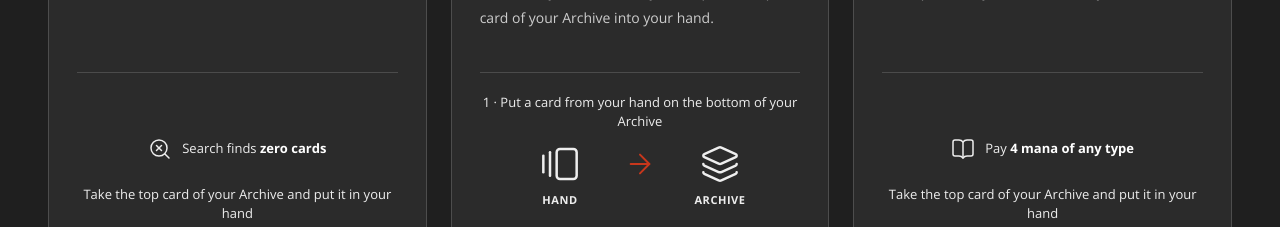
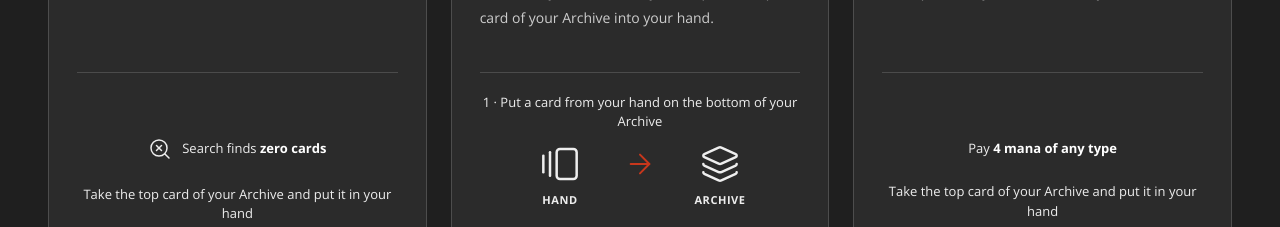
Before and after one commit to forrestweigel/archive, a Next.js app: page / in a window 1280 px wide. Shown: the part 1980-2207 px from the top of the page. Built offline with nearby package versions, Linux system fonts and the light colour scheme.

Commit message:
Remove book icon from Research mana cost

```diff
--- a/components/mechanic-diagram.tsx
+++ b/components/mechanic-diagram.tsx
@@ -1,4 +1,4 @@
-import { ArrowRight, BookOpen, GalleryHorizontalEnd, Layers, SearchX } from "lucide-react";
+import { ArrowRight, GalleryHorizontalEnd, Layers, SearchX } from "lucide-react";
 import { archiveFormat } from "@/lib/format.mjs";
 
 function CardMovement({
@@ -42,10 +42,7 @@ export function MechanicDiagram({ type }: { type: "discovery" | "exchange" | "re
         <div className="search-steps">
           <div className="search-trigger">
             {type === "research" ? (
-              <>
-                <BookOpen strokeWidth={1.5} aria-hidden="true" />
-                <span>Pay <strong>{archiveFormat.researchManaCost} mana of any type</strong></span>
-              </>
+              <span>Pay <strong>{archiveFormat.researchManaCost} mana of any type</strong></span>
             ) : (
               <>
                 <SearchX strokeWidth={1.5} aria-hidden="true" />
```
